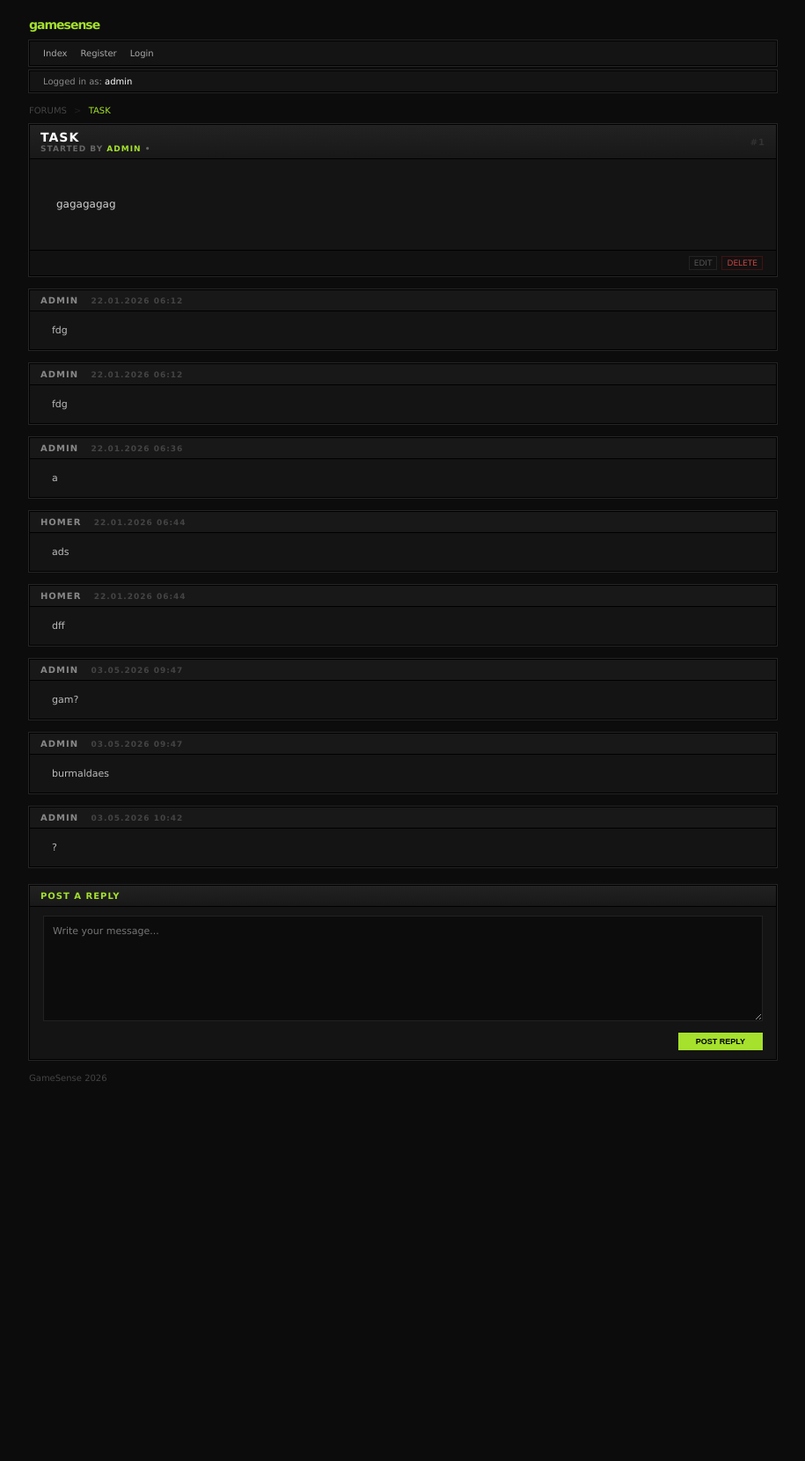
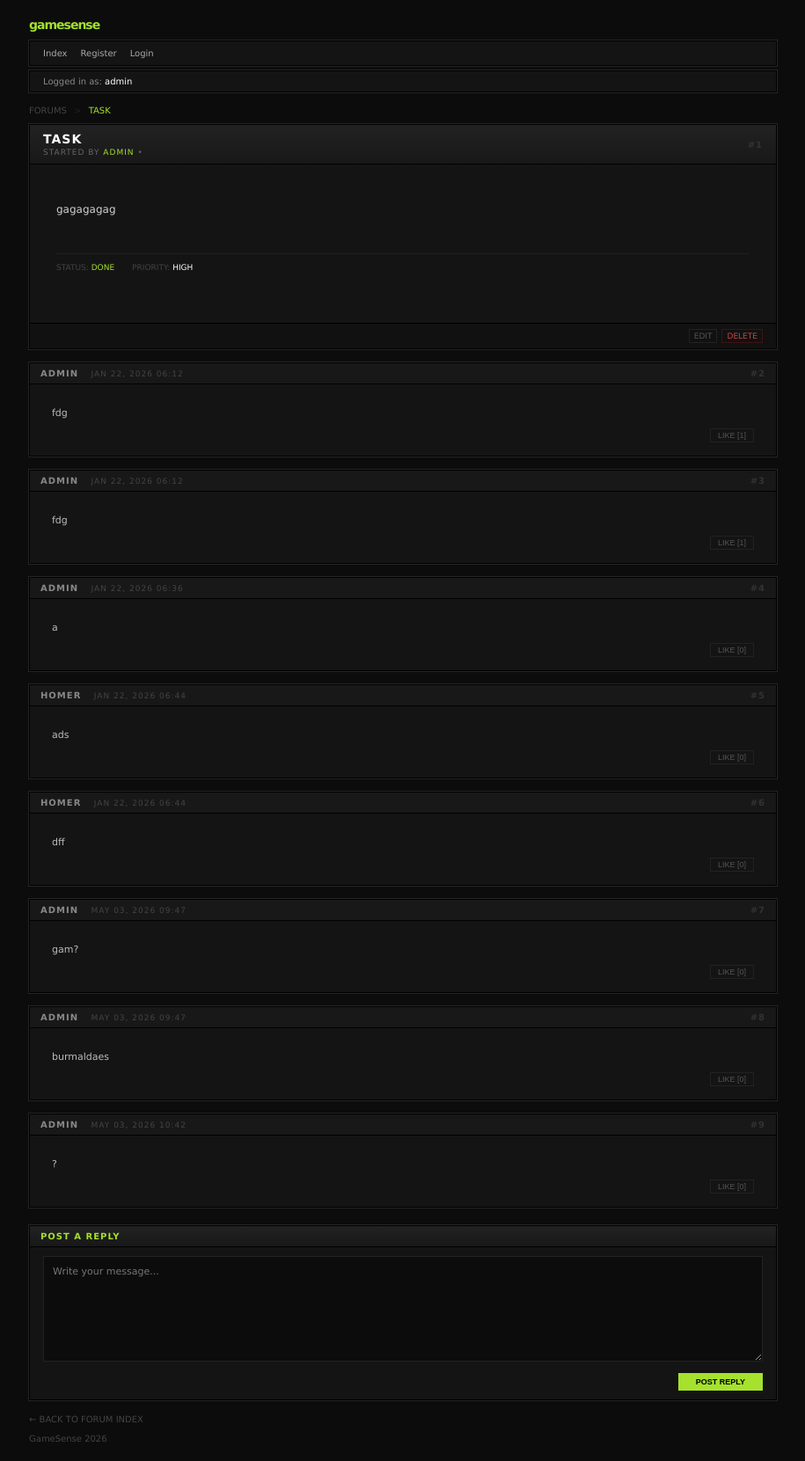
Before and after one commit to morsinska/task_trk, a Django app: page /1/ in a window 1280 px wide. Shown: the whole page at 88% size, without its empty margins (182-1097 px from the left). Before the commit the page ends 1229 px from the top, so only its background shows below. Run offline with Django 5.2, Linux system fonts and the light colour scheme; a user stored in the database is signed in; data comes from the database, SQL or seed files in the repository.

Commit message:
+Gamesense comment like - db.sqlite3

```diff
--- a/tasks/models.py
+++ b/tasks/models.py
@@ -40,6 +40,9 @@
     content = models.TextField()
     created_at = models.DateTimeField(auto_now_add=True)
 
+    def total_likes(self):
+        # Используем имя из related_name модели Like
+        return self.likes.count()
 
     def get_absolute_url(self):
         return self.task.get_absolute_url()
--- a/tasks/views.py
+++ b/tasks/views.py
@@ -91,7 +91,16 @@
 
 class CommentLikeView(LoginRequiredMixin, View):
     def post(self, request, pk):
-        return redirect('tasks:task_list')
+        comment = get_object_or_404(models.Comment, pk=pk)
+        # Проверяем, ставил ли этот юзер уже лайк
+        like = models.Like.objects.filter(comment=comment, user=request.user)
+
+        if like.exists():
+            like.delete()  # Если лайк есть — убираем
+        else:
+            models.Like.objects.create(comment=comment, user=request.user)  # Если нет — создаем
+
+        return redirect('tasks:task_detail', pk=comment.task.pk)
 
 
 class TaskCompleteView(LoginRequiredMixin, View):
--- a/templates/tasks/task_detail.html
+++ b/templates/tasks/task_detail.html
@@ -3,28 +3,33 @@
 {% block content %}
 <div class="forum-container">
 
-    <!-- Путь -->
+    <!-- Хлебные крошки -->
     <div style="margin-bottom: 10px; font-size: 10px; color: #444; text-transform: uppercase;">
         <a href="{% url 'tasks:task_list' %}" style="color: inherit; text-decoration: none;">Forums</a>
         <span style="margin: 0 5px; color: #222;">></span>
         <span style="color: var(--accent);">{{ task.title }}</span>
     </div>
 
-    <!-- 1. ТЕМА -->
+    <!-- 1. ОСНОВНОЙ ПОСТ (Тема) -->
     <div class="forum-category">
-        <div class="forum-header" style="display: flex; justify-content: space-between; align-items: center;">
+        <div class="forum-header" style="display: flex; justify-content: space-between; align-items: center; padding: 8px 15px;">
             <div>
-                <h1 style="color: #fff; font-size: 14px; margin: 0; text-transform: uppercase;">{{ task.title }}</h1>
-                <div style="font-size: 9px; color: #666;">
+                <h1 style="color: #fff; font-size: 14px; margin: 0; text-transform: uppercase; letter-spacing: 1px;">{{ task.title }}</h1>
+                <div style="font-size: 9px; color: #666; font-weight: normal; margin-top: 2px;">
                     STARTED BY <span style="color: var(--accent);">{{ task.creator.username|default:"ADMIN" }}</span> • {{ task.created_at|date:"M d, Y" }}
                 </div>
             </div>
-            <div style="font-size: 10px; color: #333;">#1</div>
+            <div style="font-size: 10px; color: #333; font-weight: bold;">#1</div>
         </div>
 
-        <div class="forum-content" style="padding: 30px; background: #141414;">
-            <div style="color: #d1d1d1; font-size: 12px; line-height: 1.6;">
+        <div class="forum-content" style="padding: 30px; min-height: 120px; background: #141414;">
+            <div style="color: #d1d1d1; font-size: 12px; line-height: 1.6; font-family: 'Verdana', sans-serif;">
                 {{ task.description|linebreaks }}
+            </div>
+
+            <div style="margin-top: 40px; padding-top: 10px; border-top: 1px solid #1f1f1f; display: flex; gap: 20px; font-size: 9px; color: #444; text-transform: uppercase;">
+                <div>STATUS: <span style="color: var(--accent);">{{ task.status }}</span></div>
+                <div>PRIORITY: <span style="color: #fff;">{{ task.priority }}</span></div>
             </div>
         </div>
 
@@ -34,26 +39,41 @@
         </div>
     </div>
 
-    <!-- 2. ОТВЕТЫ (Исправлено на comment_set и content) -->
-    <!-- ВЫВОД КОММЕНТОВ -->
-    <!-- Теперь task.comments.all будет работать благодаря related_name -->
+    <!-- 2. КОММЕНТАРИИ С ЛАЙКАМИ -->
     {% for comment in task.comments.all %}
     <div class="forum-category" style="margin-top: 5px;">
-        <div class="forum-header" style="background: #181818;">
-            <span style="color: #888;">{{ comment.author.username }}</span>
-            <span style="color: #444; font-size: 9px; margin-left: 10px;">{{ comment.created_at|date:"d.m.Y H:i" }}</span>
+        <div class="forum-header" style="background: #181818; display: flex; justify-content: space-between;">
+            <span style="color: #888;">{{ comment.author.username|default:"USER" }} <span style="font-weight: normal; font-size: 9px; color: #444; margin-left: 10px;">{{ comment.created_at|date:"M d, Y H:i" }}</span></span>
+            <span style="color: #333;">#{{ forloop.counter|add:1 }}</span>
         </div>
         <div class="forum-content" style="padding: 15px 25px; background: #141414;">
-            <!-- У тебя в модели поле называется content, а не text -->
-            <div style="color: #bbb; font-size: 11px;">{{ comment.content }}</div>
+            <div style="color: #bbb; font-size: 11px; margin-bottom: 10px;">{{ comment.content|linebreaks }}</div>
+
+            <!-- КНОПКА ЛАЙКА -->
+            <div style="display: flex; justify-content: flex-end;">
+                <form action="{% url 'tasks:comment-like-toggle' comment.pk %}" method="POST" style="margin: 0;">
+                    {% csrf_token %}
+                    <button type="submit" class="action-btn" style="
+                        background: none;
+                        border: 1px solid #222;
+                        font-size: 9px;
+                        padding: 2px 8px;
+                        cursor: pointer;
+                        display: flex;
+                        align-items: center;
+                        gap: 5px;
+                        transition: 0.2s;
+                        {% if request.user in comment.likes.all|yesno:"user, " %} color: var(--accent); border-color: var(--accent); {% else %} color: #555; {% endif %}
+                    ">
+                        LIKE [{{ comment.total_likes }}]
+                    </button>
+                </form>
+            </div>
         </div>
     </div>
-    {% empty %}
-        <div style="color: #333; text-align: center; padding: 10px; font-size: 10px;">No replies yet.</div>
     {% endfor %}
 
-
-    <!-- 3. ФОРМА ОТВЕТА (Исправлено name="content") -->
+    <!-- 3. ФОРМА ОТВЕТА -->
     <div id="reply-form" class="forum-category" style="margin-top: 20px;">
         <div class="forum-header">POST A REPLY</div>
         <div class="forum-content" style="background: #141414;">
@@ -61,11 +81,15 @@
                 {% csrf_token %}
                 <textarea name="content" style="width: 100%; height: 120px; background: #0c0c0c; border: 1px solid #222; color: #fff; padding: 10px; font-family: 'Verdana'; font-size: 11px; outline: none; box-sizing: border-box;" placeholder="Write your message..."></textarea>
                 <div style="margin-top: 10px; display: flex; justify-content: flex-end;">
-                    <button type="submit" class="action-btn" style="background: var(--accent); color: #000; padding: 5px 20px; font-weight: bold; border: none; cursor: pointer;">POST REPLY</button>
+                    <button type="submit" class="action-btn" style="background: var(--accent); color: #000; padding: 5px 20px; font-weight: bold; cursor: pointer; border: none;">POST REPLY</button>
                 </div>
             </form>
         </div>
     </div>
 
+    <div style="margin-top: 10px;">
+        <a href="{% url 'tasks:task_list' %}" style="color: #444; text-decoration: none; font-size: 10px; text-transform: uppercase;">← Back to forum index</a>
+    </div>
+
 </div>
 {% endblock %}
```
